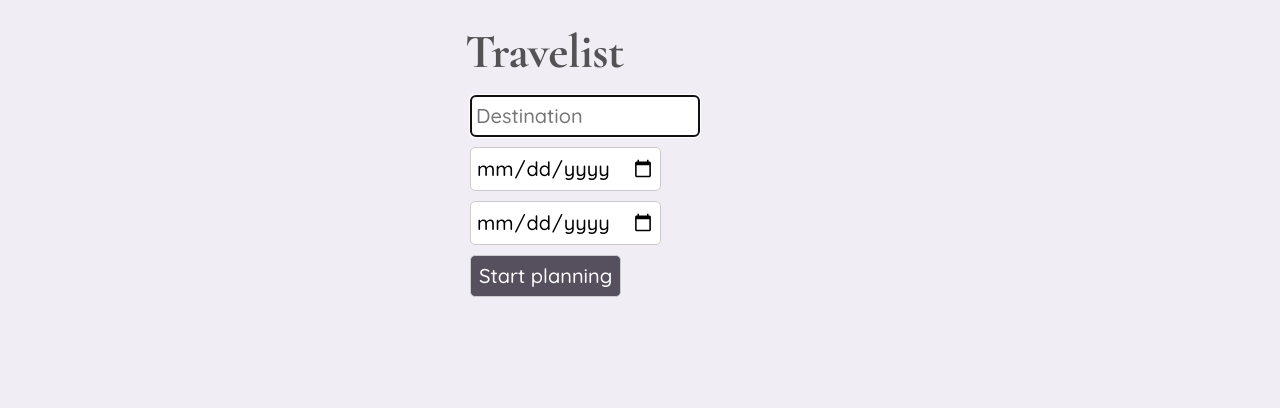
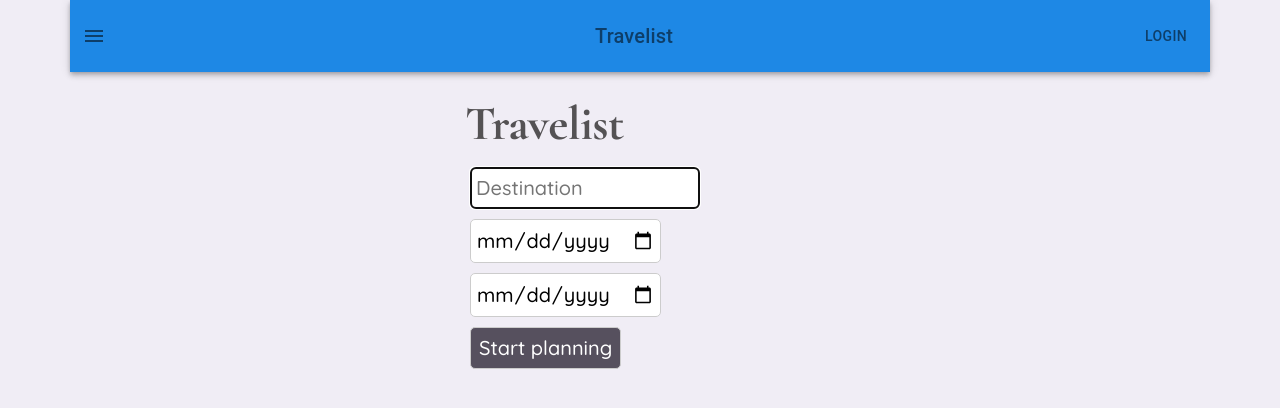
Before and after one commit to melvinlau/travelist, a React (Create React App) app in the folder client/: page / in a window 1280 px wide. Shown: the top 408 px of the page. Built offline with nearby package versions, Linux system fonts and the light colour scheme.

Commit message:
Displays simple app bar using materials UI

```diff
--- a/client/package.json
+++ b/client/package.json
@@ -3,6 +3,8 @@
   "version": "0.1.0",
   "private": true,
   "dependencies": {
+    "@material-ui/core": "^4.7.1",
+    "@material-ui/icons": "^4.5.1",
     "axios": "^0.19.0",
     "bootstrap": "^4.3.1",
     "react": "^16.12.0",
--- a/client/src/App.js
+++ b/client/src/App.js
@@ -12,6 +12,7 @@
 import PackingList from './components/PackingList';
 import SignUp from './components/SignUp';
 import Trips from './components/Trips';
+import NavBar from './components/NavBar';
 
 function App() {
   const [trip, updateTrip] = useState({});
@@ -24,6 +25,7 @@
   return (
     <div className="container">
       <div className="row justify-content-center">
+        <NavBar />
         <div className="col-10 col-sm-4">
           <div className="row">
             <div className="col-12 mt-4">
--- /dev/null
+++ b/client/src/components/NavBar.js
@@ -0,0 +1,55 @@
+import React, { useState } from "react";
+import { createMuiTheme } from '@material-ui/core/styles';
+import { ThemeProvider } from '@material-ui/core/styles';
+import AppBar from '@material-ui/core/AppBar';
+import Toolbar from '@material-ui/core/IconButton';
+import MenuIcon from '@material-ui/icons/Menu';
+import Typography from '@material-ui/core/Typography';
+import Button from '@material-ui/core/Button';
+import IconButton from '@material-ui/core/IconButton';
+import { makeStyles } from '@material-ui/core/styles';
+
+const theme = createMuiTheme({
+  palette: {
+    primary: {
+      main: '#1e88e5',
+    },
+  },
+});
+
+const useStyles = makeStyles(theme => ({
+  root: {
+    flexGrow: 1,
+  },
+  menuButton: {
+    marginRight: theme.spacing(2),
+  },
+  title: {
+    flexGrow: 1,
+  },
+}));
+
+
+function NavBar() {
+
+  const classes = useStyles();
+
+  return (
+    <ThemeProvider theme={theme}>
+      <AppBar position="static">
+        <Toolbar>
+          <IconButton edge="start" className={classes.menuButton} color="inherit" aria-label="menu">
+            <MenuIcon />
+          </IconButton>
+          <Typography variant="h6" className={classes.title}>
+            Travelist
+    </Typography>
+          <Button color="inherit">Login</Button>
+        </Toolbar>
+      </AppBar>
+    </ThemeProvider>
+  );
+
+}
+
+export default NavBar;
```
Also changed, not shown: 1 other file (tests, documents, lock files or other folders).
